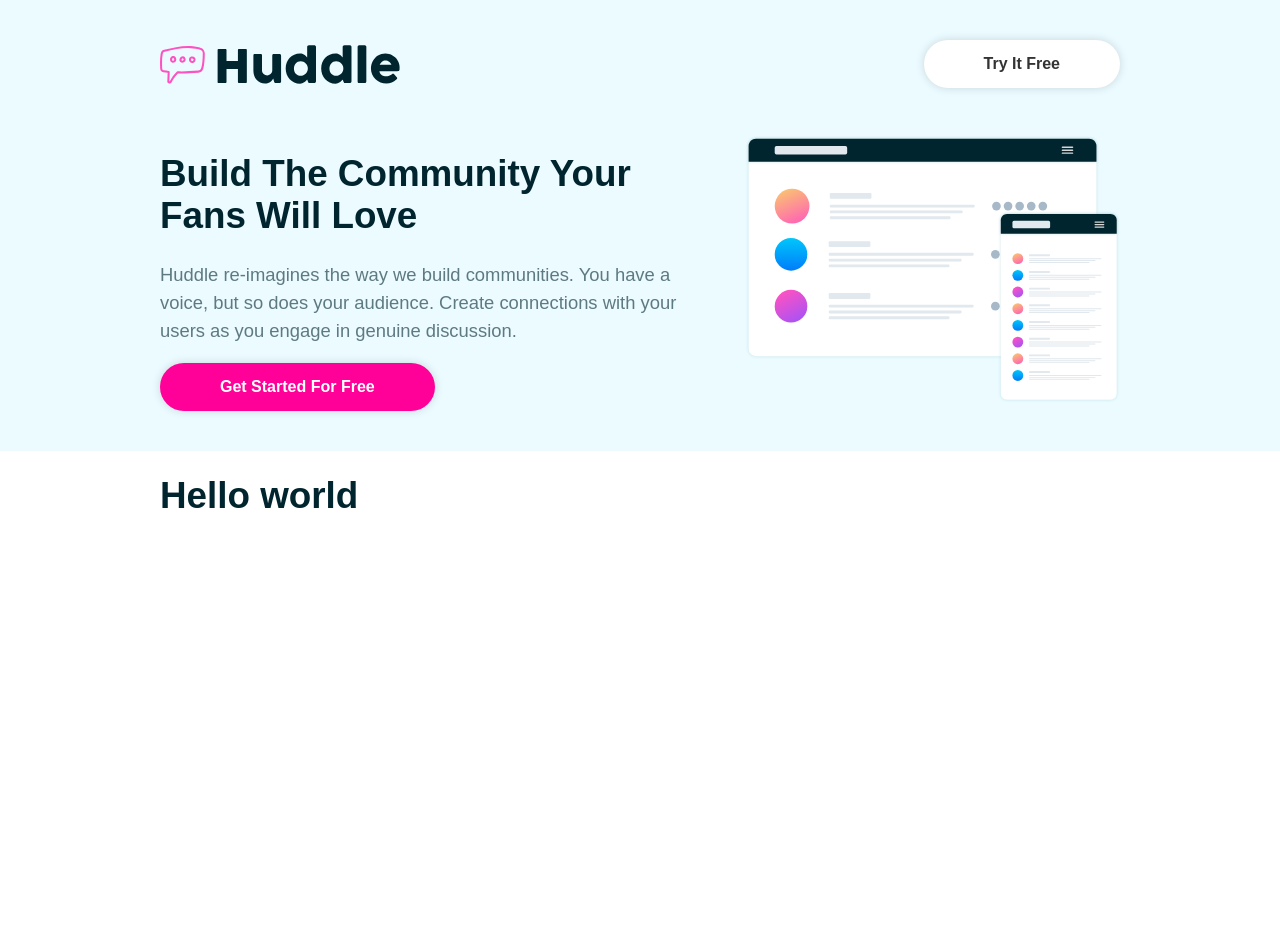
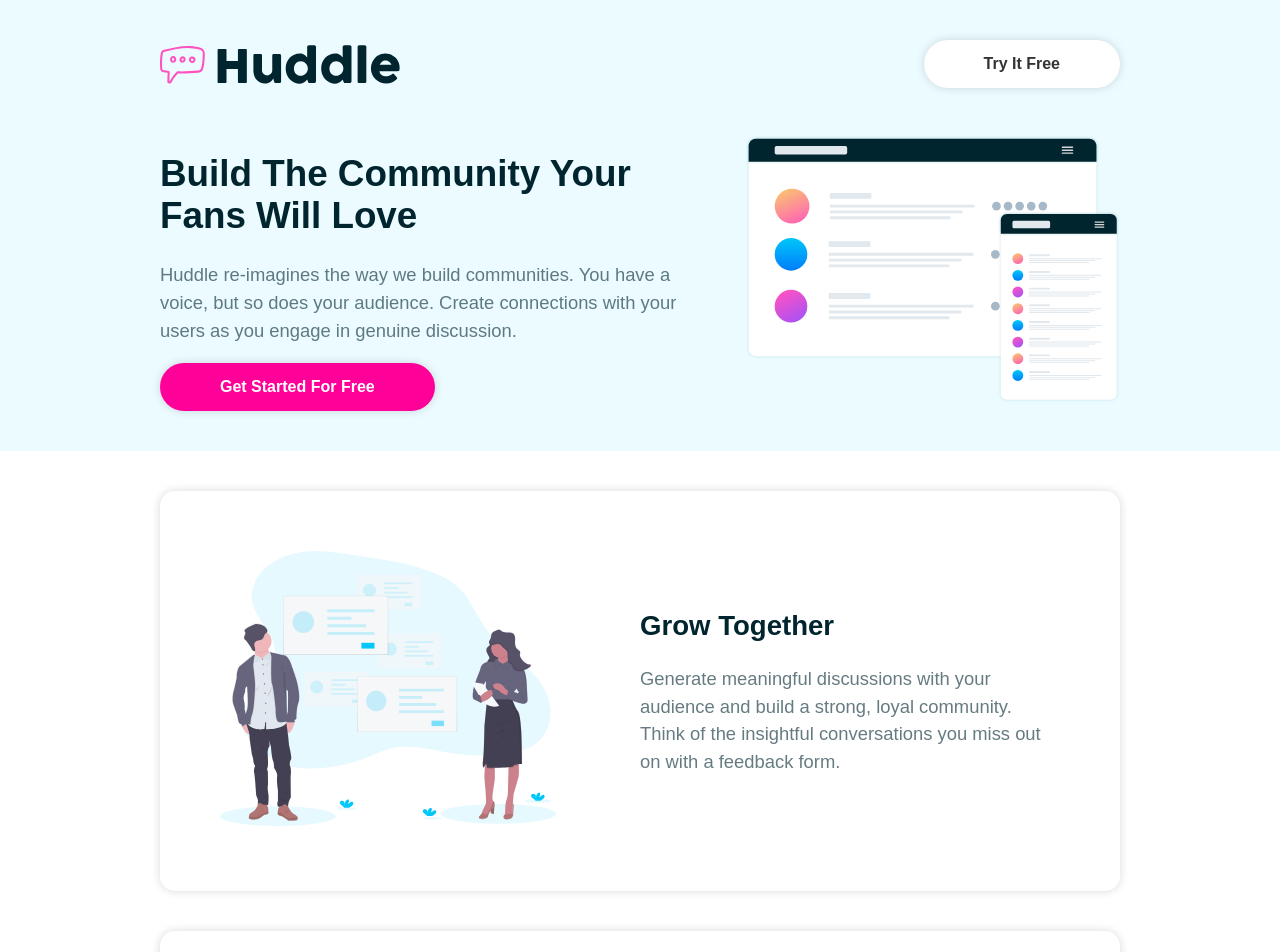
Before and after one commit to hoseinABH/landing-component, a React (Create React App) app: page / in a window 1280 px wide. Shown: the top 952 px of the page. Before the commit the page ends 800 px from the top, so only its background shows below. Built offline with nearby package versions, Linux system fonts and the light colour scheme.

Commit message:
add page content

```diff
--- a/src/App.js
+++ b/src/App.js
@@ -1,7 +1,9 @@
 import { ThemeProvider } from 'styled-components';
+import Card from './components/Card';
 import Header from './components/Header';
 import Container from './components/styles/container.styled';
 import GlobalStyles from './components/styles/global';
+import content from './content';
 
 const theme = {
   colors: {
@@ -22,7 +24,9 @@
         <GlobalStyles />
         <Header />
         <Container>
-          <h1>Hello world</h1>
+          {content.map((item, index) => (
+            <Card index={index} key={item.id} {...item} />
+          ))}
         </Container>
       </>
     </ThemeProvider>
--- /dev/null
+++ b/src/components/Card.js
@@ -0,0 +1,18 @@
+import StyledCard from './styles/card.styled';
+
+const Card = ({ index, title, body, image }) => {
+  return (
+    <StyledCard layout={index % 2 === 0 && 'row-reverse'}>
+      <div>
+        <h2>{title}</h2>
+        <p>{body}</p>
+      </div>
+
+      <div>
+        <img src={`./images/${image}`} alt="" />
+      </div>
+    </StyledCard>
+  );
+};
+
+export default Card;
--- /dev/null
+++ b/src/components/styles/card.styled.js
@@ -0,0 +1,26 @@
+import styled from 'styled-components';
+
+const StyledCard = styled.div`
+  display: flex;
+  align-items: center;
+  background-color: #fff;
+  border-radius: 15px;
+  box-shadow: 0 0 10px rgba(0, 0, 0, 0.15);
+  margin: 40px 0;
+  padding: 60px;
+  flex-direction: ${(props) => props.layout || 'row'};
+
+  img {
+    width: 80%;
+  }
+
+  & > div {
+    flex: 1;
+  }
+
+  @media (max-width: ${(props) => props.theme.breakpoints.mobile}) {
+    flex-direction: column;
+  }
+`;
+
+export default StyledCard;
```
